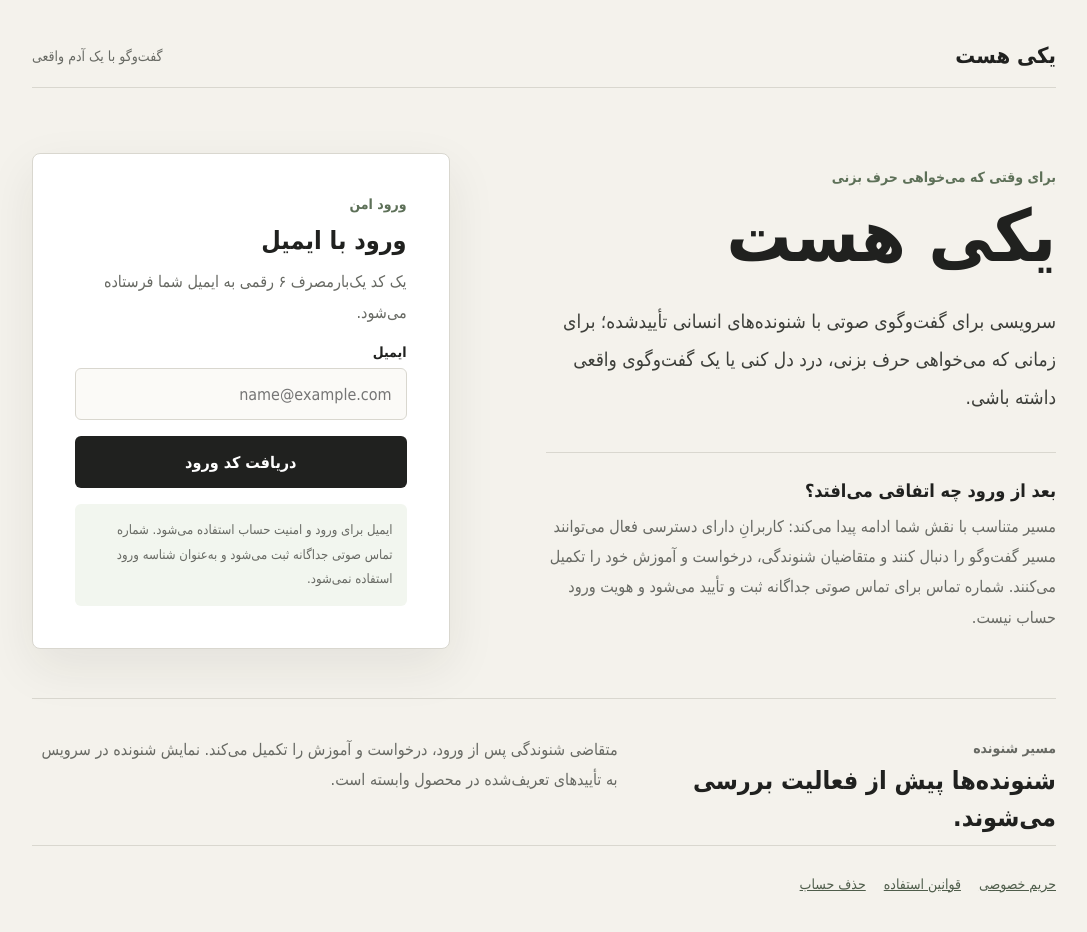
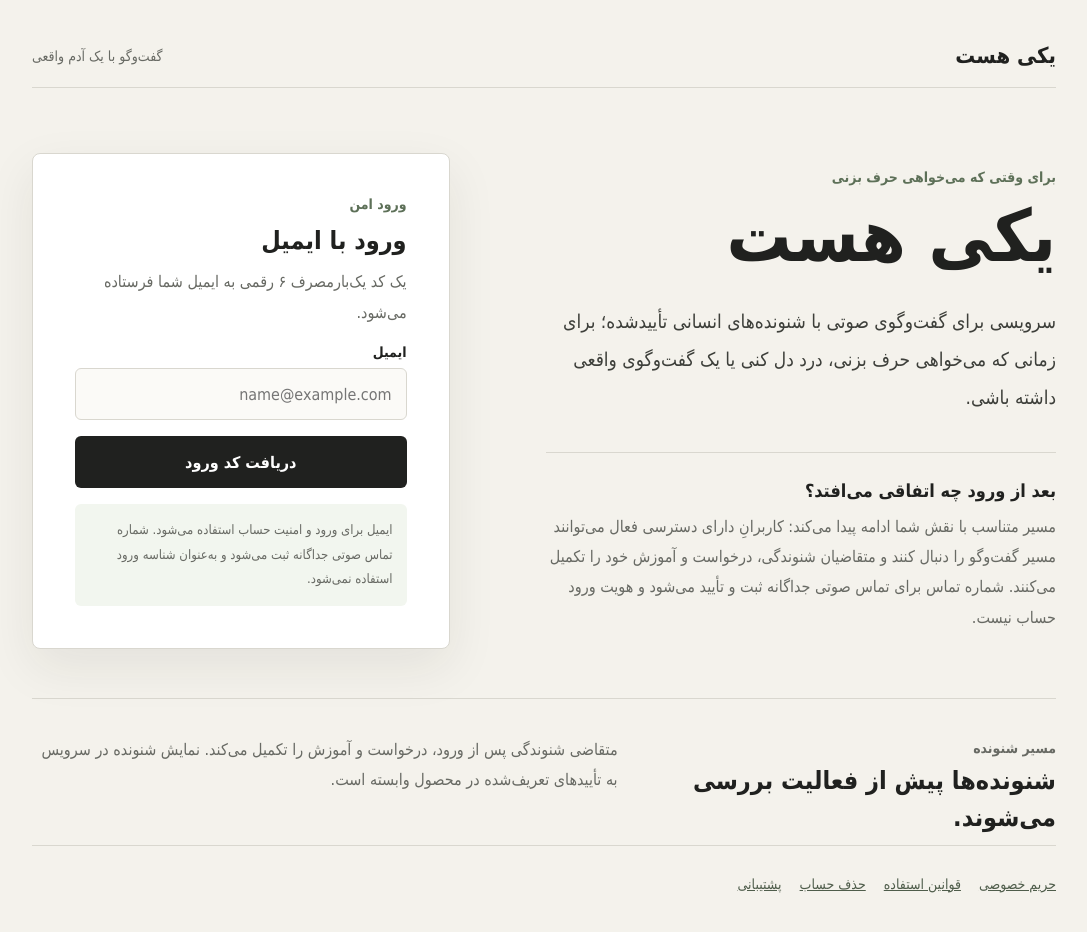
Before and after one commit to morfisam25-tech/YEKI-HAST, a Next.js app in the folder apps/web/: page / in a window 1280 px wide. Shown: the top 932 px of the page, without its empty margins (96-1183 px from the left). Built offline with nearby package versions, Linux system fonts and the light colour scheme.

Commit message:
feat: surface verified support mailbox on public home

```diff
--- a/apps/web/app/page.tsx
+++ b/apps/web/app/page.tsx
@@ -208,6 +208,7 @@ export default function Page() {
         <a href="/privacy">حریم خصوصی</a>
         <a href="/terms">قوانین استفاده</a>
         <a href="/account/delete">حذف حساب</a>
+        <a href="mailto:sales@uniqueholding.com.tr">پشتیبانی</a>
       </nav>
     </main>
   );
```
